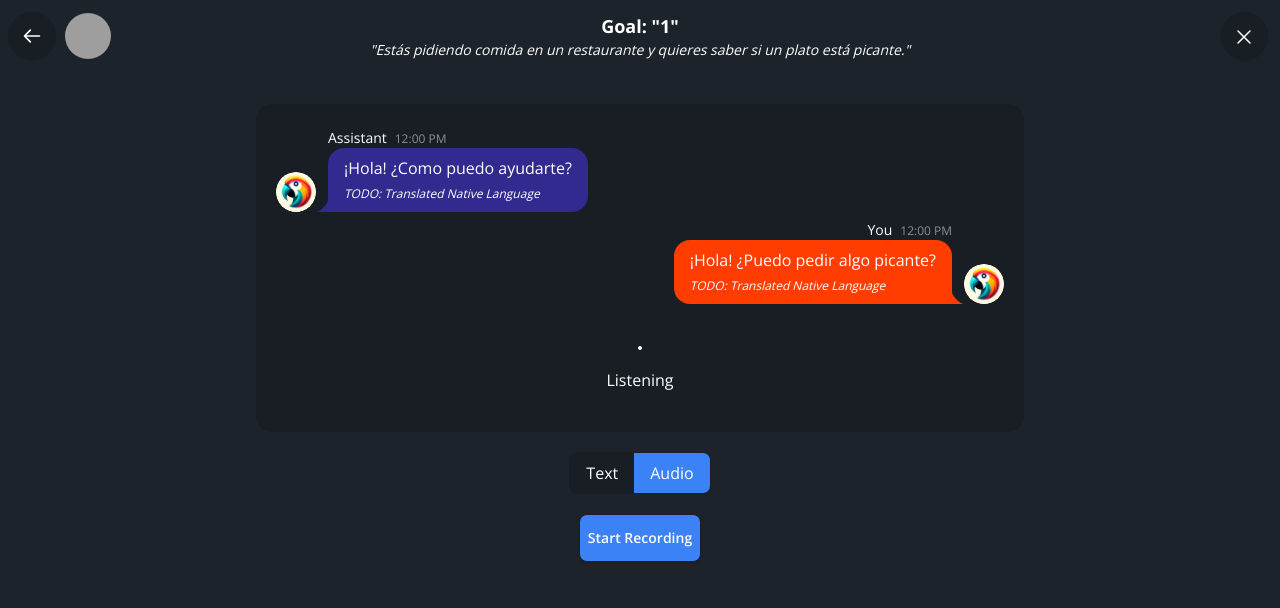
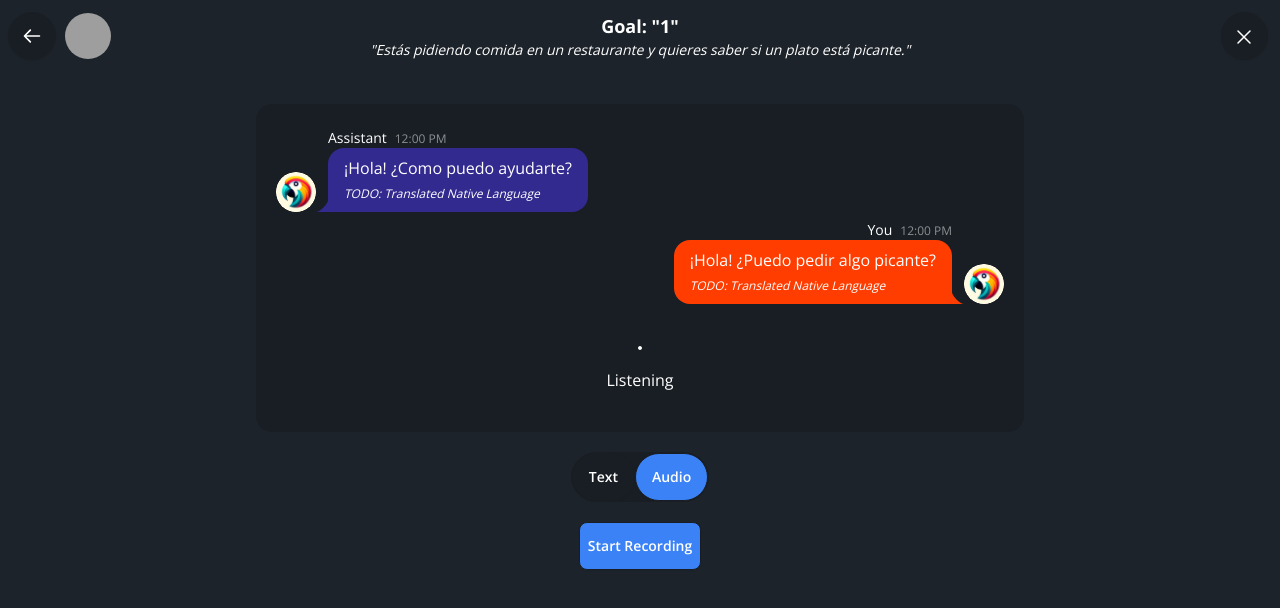
Before and after one commit to mpnouwens/chirplingo-ai, a Next.js app: page /dashboard/1 in a window 1280 px wide. Shown: the top 608 px of the page. Built offline with nearby package versions, Linux system fonts and the light colour scheme; grey boxes are pictures that could not be loaded.

Commit message:
Refactor ToggleType component styling

```diff
--- a/components/ToggleType.tsx
+++ b/components/ToggleType.tsx
@@ -10,18 +10,18 @@ const ToggleType: FC<Props> = ({ type, setType }) => {
   const { theme } = useContext(ThemeContext);
 
   return (
-    <div className="inline-flex border border-base-200 rounded-lg overflow-hidden mb-5">
+    <div className="inline-flex bg-base-200 border border-base-200 rounded-full overflow-hidden mb-5">
       <button
         onClick={() => setType("text")}
-        className={`px-4 py-2 ${
+        className={`btn rounded-full px-4 py-2 ${
           theme === "dark" ? "text-white" : "text-black"
-        } ${type === "text" ? "bg-blue-500" : "bg-base-200"}`}
+        } ${type === "text" ? "bg-blue-500" : "bg-base-200"} `}
       >
         Text
       </button>
       <button
         onClick={() => setType("audio")}
-        className={`px-4 py-2 ${
+        className={`btn rounded-full px-4 py-2 ${
           theme === "dark" ? "text-white" : "text-black"
         } ${type === "audio" ? "bg-blue-500" : "bg-base-200"}`}
       >
```
